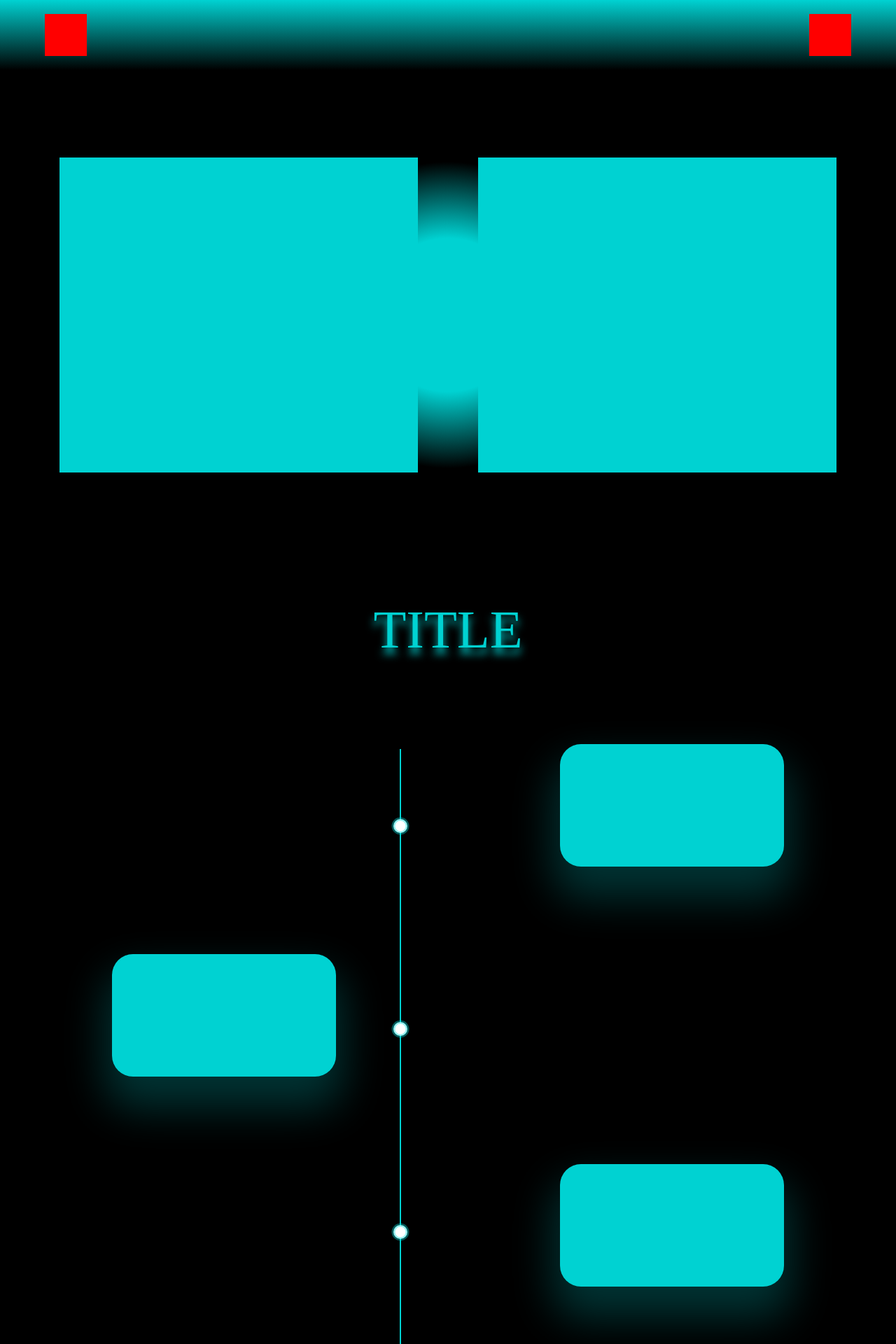
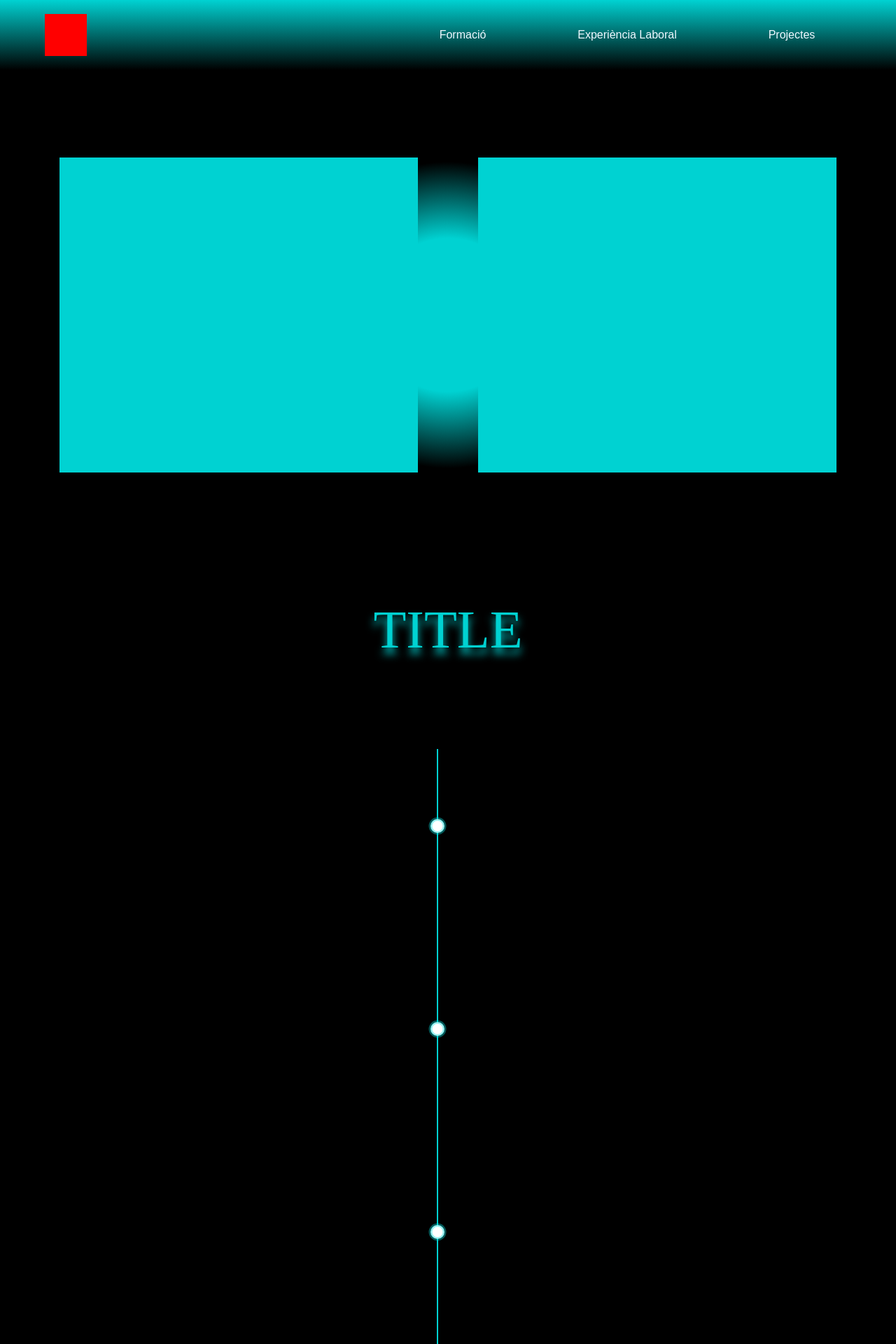
Before and after one commit to AyoubeDev/AyoubeDev_Web, a PHP site: page / in a window 1280 px wide. Shown: the top 1920 px of the page at 70% size. Run offline with PHP 8.4, Linux system fonts and the light colour scheme.

Commit message:
hirmano locura

```diff
--- a/index.html
+++ b/index.html
@@ -14,9 +14,9 @@
     <header>
       <div id="logo-header"></div>
       <nav id="main-menu">
-        <div></div>
-        <div></div>
-        <div></div>
+        <p><a href="">Formació</a></p>
+        <p><a href="">Experiència Laboral</a></p>
+        <p><a href="">Projectes</a></p>
       </nav>
     </header>
 
@@ -34,11 +34,11 @@
     <!-- SVG -->
     <svg id="svg-formacio">
       <!-- Línea vertical con path -->
-      <path d="M60 00 L60 1100" stroke="var(--second)" stroke-width="2" />
+      <path d="M15 00 L15 1100" stroke="var(--second)" stroke-width="2" />
 
       <!-- Puntos -->
       <circle
-        cx="60"
+        cx="15"
         cy="110"
         r="10"
         fill="white"
@@ -46,7 +46,7 @@
         stroke-width="5"
       />
       <circle
-        cx="60"
+        cx="15"
         cy="400"
         r="10"
         fill="white"
@@ -54,7 +54,7 @@
         stroke-width="5"
       />
       <circle
-        cx="60"
+        cx="15"
         cy="690"
         r="10"
         fill="white"
@@ -62,7 +62,7 @@
         stroke-width="5"
       />
       <circle
-        cx="60"
+        cx="15"
         cy="985"
         r="10"
         fill="white"
@@ -283,14 +283,18 @@
         <div></div>
         <div></div>
       </div>
-
       <div id="copyright">
         <p></p>
       </div>
+      <div id="PP">
+        <p>Avis Legal</p>
+        <p>Cookies</p>
+        <p>Politiques de privacitat</p>
+      </div>
     </footer>
-    <script src="https://unpkg.com/aos@2.3.1/dist/aos.js"></script>
-    <script>
+    <!-- <script src="https://unpkg.com/aos@2.3.1/dist/aos.js"></script> -->
+    <!-- <script>
       AOS.init();
-    </script>
+    </script> -->
   </body>
 </html>
--- a/style.css
+++ b/style.css
@@ -33,6 +33,7 @@ header {
 }
 
 header #logo-header {
+
     width: 60px;
     height: 60px;
     background-color: red;
@@ -40,10 +41,47 @@ header #logo-header {
 }
 
 header #main-menu {
-    width: 60px;
+    display: flex;
+    justify-content: space-between;
+    align-items: center;
+    flex-direction: row;
+    width: 50%;
     height: 60px;
-    background-color: red;
     margin-right: 5%;
+}
+
+header #main-menu p{
+    width: 25%;
+    display: inline-block;
+    height: auto;
+    padding: 5px;
+    text-decoration: none;
+    font-size: 1rem;
+    color: white;
+    text-align: center;
+    position: relative;
+
+    font-family: 'Montserrat', sans-serif;
+}
+
+header #main-menu p a{
+    text-decoration: none;
+    color: aliceblue;
+}
+
+#main-menu p::after {
+    content: "";
+    position: absolute;
+    left: 0;
+    bottom: 0;
+    width: 0;
+    height: 2px;
+    background: rgb(255, 255, 255);
+    transition: 0.5s;
+}
+
+#main-menu p:hover::after {
+    width: 100%;
 }
 
 /* ///////////////////////////////////////////////////////////// */
@@ -118,9 +156,10 @@ div#formacio div#title-formacio p:hover {
 
 svg#svg-formacio {
     position: absolute;
-    right: 36.6vw;
+    right: 50vw;
     top: 1070px;
     height: 1100px;
+    width: 30px;
     z-index: 999;
 }
 
@@ -205,10 +244,12 @@ div.sec-form-div:nth-child(8) {
     -webkit-box-shadow: 1px 1px 25px 55px rgba(0,0,0,1) inset;
     -moz-box-shadow: 1px 1px 25px 55px rgba(0,0,0,1) inset;
 
-    background-image: url(/DAM-ProjecteFinal-WEB-Ayoube/IMG-references/lenguas/background-2.jpg);
+    background-image: url(/IMG-references/lenguas/background-2.jpg);
     background-repeat: no-repeat;
     background-size: cover;
     background-position: center;
+
+    overflow: overlay;
 }
 
 
@@ -236,6 +277,7 @@ div#llenguatges div.card:hover {
     box-shadow: 25px 25px 30px rgba(0, 247, 255, 0.438);
     transform: translateZ(30px) rotateY(20deg) rotateX(10deg);
     background-color: aquamarine;
+
 }
 
 
```
